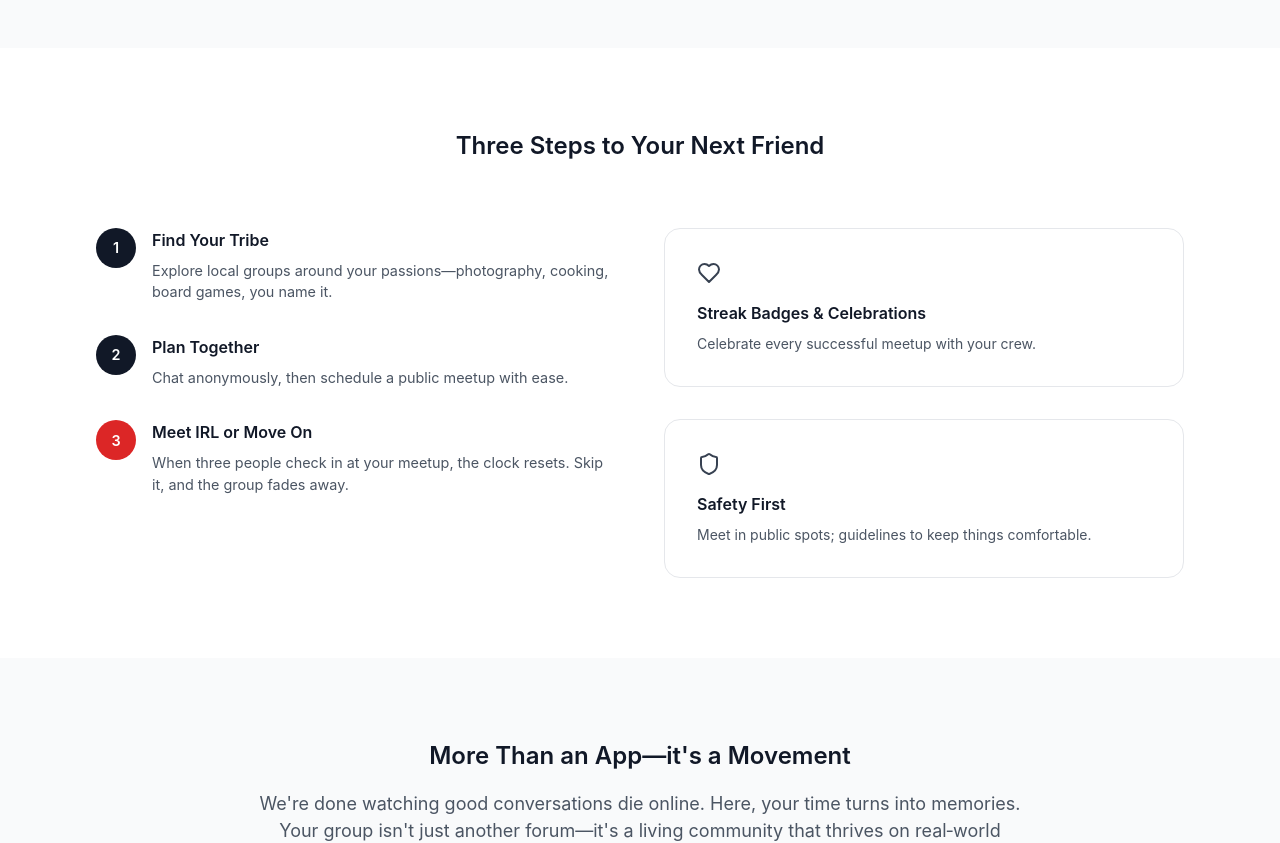
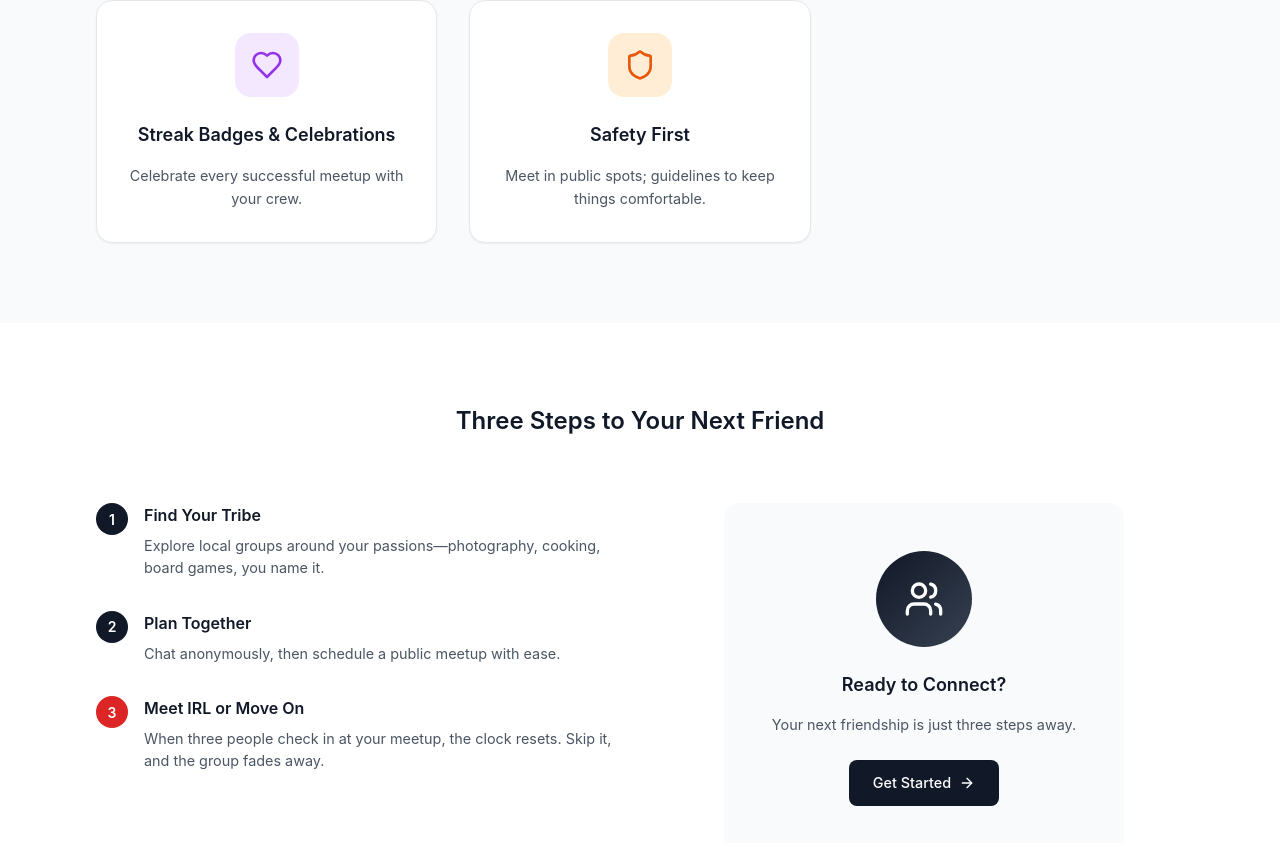
Before and after one commit to mohitshukla02/cozy-anonymous-circles, a React (Vite) app: page / in a window 1280 px wide. Shown: the part 1197-2040 px from the top of the page. Built offline with nearby package versions, Linux system fonts and the light colour scheme; a web font is replaced by a local one.

Commit message:
Refactor landing page UI
- Updated navbar button styles.
- Reduced circle sizes in "Three steps..." section.
- Moved "Streak badges...", "Celebrations" and "Safety first" sections.

```diff
--- a/src/pages/Landing.tsx
+++ b/src/pages/Landing.tsx
@@ -22,13 +22,13 @@ const Landing = () => {
                 to="/auth"
                 className="text-gray-600 hover:text-gray-900 font-medium transition-colors"
               >
-                Sign In
+                Sign in
               </Link>
               <Link
                 to="/auth"
                 className="bg-gray-900 text-white px-4 py-2 rounded-lg font-medium hover:bg-gray-800 transition-colors"
               >
-                Join a Group Near You
+                Join now
               </Link>
             </div>
           </div>
@@ -130,6 +130,30 @@ const Landing = () => {
                 Pick dates, venues, RSVP—all in a few taps.
               </p>
             </div>
+
+            <div className="bg-white rounded-2xl p-8 text-center shadow-sm border border-gray-200">
+              <div className="w-16 h-16 bg-purple-100 rounded-2xl flex items-center justify-center mx-auto mb-6">
+                <Heart className="text-purple-600" size={32} />
+              </div>
+              <h3 className="text-xl font-semibold text-gray-900 mb-4">
+                Streak Badges & Celebrations
+              </h3>
+              <p className="text-gray-600 leading-relaxed">
+                Celebrate every successful meetup with your crew.
+              </p>
+            </div>
+
+            <div className="bg-white rounded-2xl p-8 text-center shadow-sm border border-gray-200">
+              <div className="w-16 h-16 bg-orange-100 rounded-2xl flex items-center justify-center mx-auto mb-6">
+                <Shield className="text-orange-600" size={32} />
+              </div>
+              <h3 className="text-xl font-semibold text-gray-900 mb-4">
+                Safety First
+              </h3>
+              <p className="text-gray-600 leading-relaxed">
+                Meet in public spots; guidelines to keep things comfortable.
+              </p>
+            </div>
           </div>
         </div>
       </section>
@@ -146,8 +170,8 @@ const Landing = () => {
           <div className="grid md:grid-cols-2 gap-12">
             <div className="space-y-8">
               <div className="flex items-start space-x-4">
-                <div className="w-10 h-10 bg-gray-900 rounded-full flex items-center justify-center flex-shrink-0">
-                  <span className="text-white font-semibold">1</span>
+                <div className="w-8 h-8 bg-gray-900 rounded-full flex items-center justify-center flex-shrink-0">
+                  <span className="text-white font-semibold text-sm">1</span>
                 </div>
                 <div>
                   <h4 className="text-lg font-semibold text-gray-900 mb-2">Find Your Tribe</h4>
@@ -158,8 +182,8 @@ const Landing = () => {
               </div>
 
               <div className="flex items-start space-x-4">
-                <div className="w-10 h-10 bg-gray-900 rounded-full flex items-center justify-center flex-shrink-0">
-                  <span className="text-white font-semibold">2</span>
+                <div className="w-8 h-8 bg-gray-900 rounded-full flex items-center justify-center flex-shrink-0">
+                  <span className="text-white font-semibold text-sm">2</span>
                 </div>
                 <div>
                   <h4 className="text-lg font-semibold text-gray-900 mb-2">Plan Together</h4>
@@ -170,8 +194,8 @@ const Landing = () => {
               </div>
 
               <div className="flex items-start space-x-4">
-                <div className="w-10 h-10 bg-red-600 rounded-full flex items-center justify-center flex-shrink-0">
-                  <span className="text-white font-semibold">3</span>
+                <div className="w-8 h-8 bg-red-600 rounded-full flex items-center justify-center flex-shrink-0">
+                  <span className="text-white font-semibold text-sm">3</span>
                 </div>
                 <div>
                   <h4 className="text-lg font-semibold text-gray-900 mb-2">Meet IRL or Move On</h4>
@@ -182,17 +206,20 @@ const Landing = () => {
               </div>
             </div>
 
-            <div className="space-y-8">
-              <div className="bg-white rounded-2xl p-8 border border-gray-200">
-                <Heart className="text-gray-700 mb-4" size={24} />
-                <h4 className="font-semibold text-gray-900 mb-2">Streak Badges & Celebrations</h4>
-                <p className="text-sm text-gray-600">Celebrate every successful meetup with your crew.</p>
-              </div>
-
-              <div className="bg-white rounded-2xl p-8 border border-gray-200">
-                <Shield className="text-gray-700 mb-4" size={24} />
-                <h4 className="font-semibold text-gray-900 mb-2">Safety First</h4>
-                <p className="text-sm text-gray-600">Meet in public spots; guidelines to keep things comfortable.</p>
+            <div className="flex items-center justify-center">
+              <div className="bg-gray-50 rounded-2xl p-12 text-center">
+                <div className="w-24 h-24 bg-gradient-to-br from-gray-900 to-gray-700 rounded-full flex items-center justify-center mx-auto mb-6">
+                  <Users className="text-white" size={40} />
+                </div>
+                <h4 className="text-xl font-semibold text-gray-900 mb-4">Ready to Connect?</h4>
+                <p className="text-gray-600 mb-6">Your next friendship is just three steps away.</p>
+                <Link
+                  to="/auth"
+                  className="bg-gray-900 text-white px-6 py-3 rounded-lg font-medium hover:bg-gray-800 transition-colors inline-flex items-center space-x-2"
+                >
+                  <span>Get Started</span>
+                  <ArrowRight size={16} />
+                </Link>
               </div>
             </div>
           </div>
```
